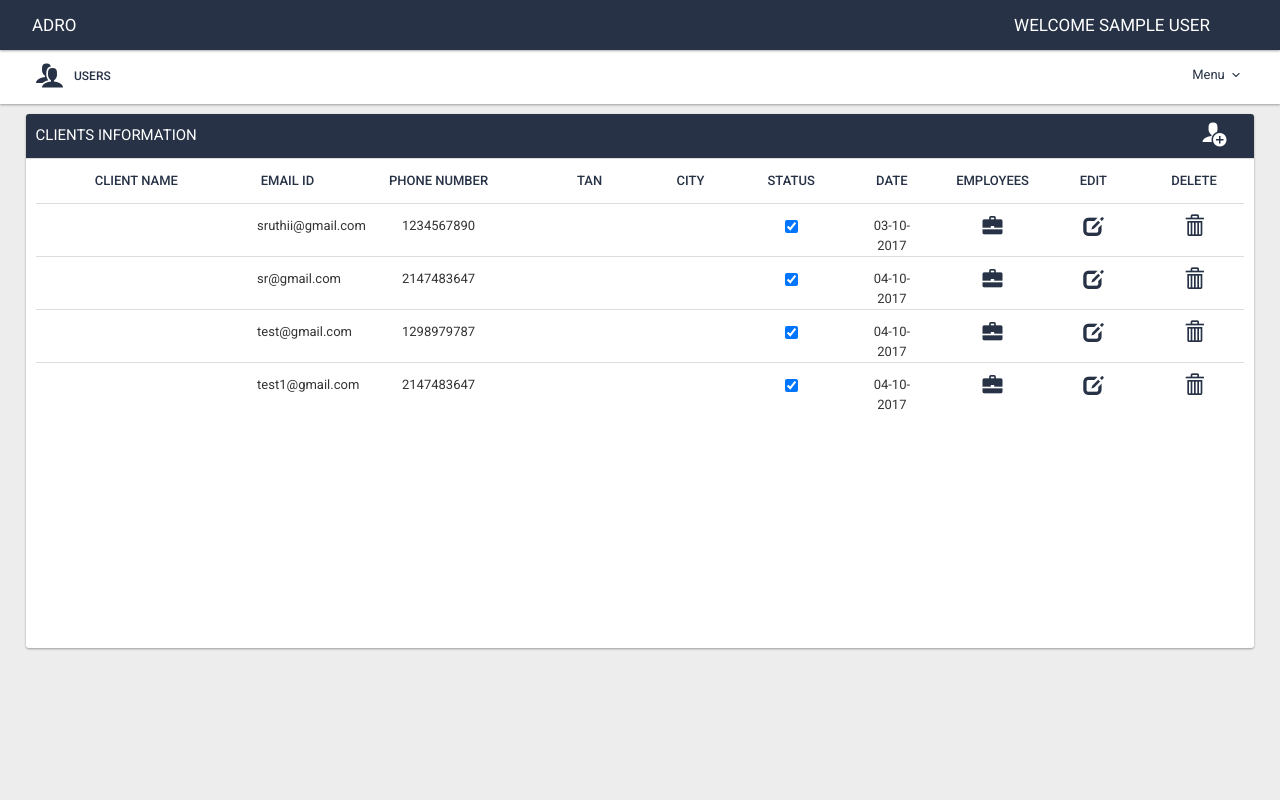
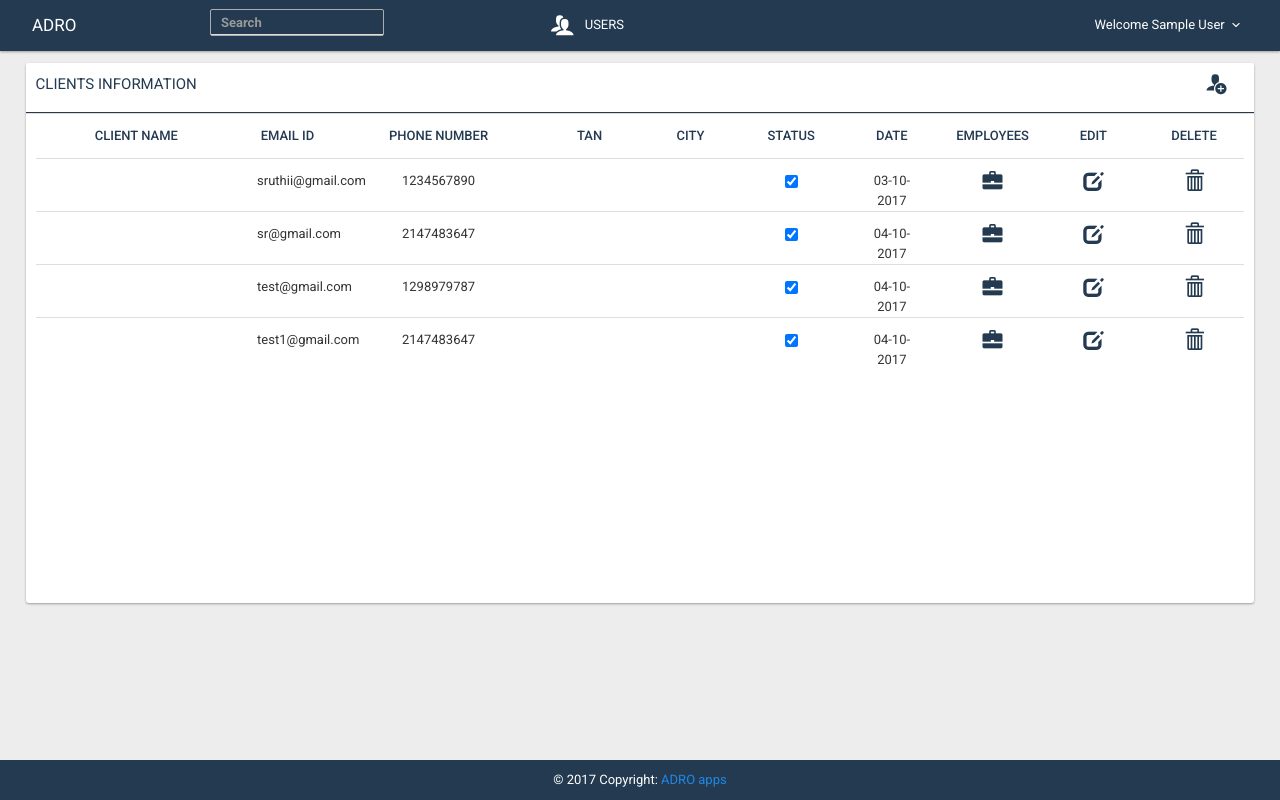
Before and after one commit to AdroApps/tds_modified, a PHP site: page /tds_modified/clients.php in a window 1280 px wide. Run offline with PHP 8.4, Linux system fonts and the light colour scheme; the visitor is signed in with stand-in values (Sample User, id 1); data comes from the database, SQL or seed files in the repository; data that the repository does not hold is empty; some libraries are stand-ins or nearby versions.

Commit message:
changes for bugs
user role fixes
edit profile chages
change password changes
deletion of auditor fix

```diff
--- a/auditor_users.php
+++ b/auditor_users.php
@@ -29,13 +29,11 @@ $user_data = mysqli_query($conn , $user_sql);
 			</tr>
 
 		</thead>
-		<tbody>
+		<tbody id="myTable">
 			<?php
 			if( mysqli_num_rows($user_data)<=0)
 	           echo "<tr align='center' ><td class='nores'>No Results Found</td></tr>";
 
-				?>
-			<?php
 
 			while($row=mysqli_fetch_array($user_data)){
 
--- a/clients.php
+++ b/clients.php
@@ -103,8 +103,10 @@ while($row=mysqli_fetch_array($sres))
 			</tr>
 
 		</thead>
-		<tbody>
+		<tbody id="myTable">
 			<?php
+				if( mysqli_num_rows($user_data)<=0)
+	           echo "<tr align='center' ><td class='nores'>No Results Found</td></tr>";
 
 			while($row=mysqli_fetch_array($user_data)){
 				echo "<tr  class='col-xs-12' id=".$row[0]." align='center'>
@@ -227,7 +229,8 @@ while($row=mysqli_fetch_array($sres))
 </div>
 </div>
 <!---modal-->
-
+<?php
+include_once "footer.php";?>
 
 <script>
 $( document ).ready(function() {
--- a/css/style.css
+++ b/css/style.css
@@ -88,33 +88,33 @@ table.responsive-table th {
 .newtable{min-height: 460px!important;overflow-y: scroll;overflow-x: hidden!important;}
 .noscroll{overflow-x: hidden!important;}
 .newpanel{margin: 4px 2%;
-    margin-top: 5%;}
+    margin-top: 1%;}
 	.tbpanel{margin: 4px 2%;
     margin-top: 2%;}
 .newpanel h3{padding-top:1%}
 .btncls,.btncls:hover{
-       background-color: #273246!important;
+       background-color: #243a51!important;
     right: 0px;
     top: 35%;
     border-radius: 5px!important;
     right: 2%;
-    background: #273246;
+    background: #243a51;
     color: white!important;
     text-transform: uppercase!important;
     margin-top: -3%!important;
     padding: 4px 18px!important;
 }
 .btnbg,.btnbg:hover, .btn-md,.btn-md:hover{
-    border-color: #273246!important;
+    border-color: #243a51!important;
 	color: white!important;
 }
 span.glyphicon,span.glyphicon:hover,span.glyphicon:focus{    border-color: white!important;
-    color: #273246!important;
+    color: #243a51!important;
     background-color: white!important;
     font-size: 20px;
     margin-top: -13px;background:none!important;
 }
-.newbtn{border-color: #273246!important;background: #273246!important;
+.newbtn{border-color: #243a51!important;background: #243a51!important;
 	color: white!important;
 }
 a.btnbg {
@@ -154,27 +154,27 @@ table.dataTable thead .sorting_desc:after {
 }
 .pagination > .active > a, .pagination > .active > span, .pagination > .active > a:hover, .pagination > .active > span:hover, .pagination > .active > a:focus, .pagination > .active > span:focus,#insert{
 	color:white!important;
-	background:#273246!important;
+	background:#243a51!important;
 }
 .pagination{ margin-top: 8%!important;
 }
 #user_data_info{
-    color: #273246!important;
+    color: #243a51!important;
     font-weight: bold;
     margin-left: 4%;
     margin-top: 5%;
 }
-th{text-transform:uppercase;color: #273246!important;padding:12px 8px!important;text-align:center!important;}
+th{text-transform:uppercase;color: #243a51!important;padding:12px 8px!important;text-align:center!important;}
 #user_data tr{text-align:center!important;padding:0px!important;    height: 58px;}
 .newt{
 padding:0px!important;
 }
 .navbar-default {
-    background-color: #273246!important;
-    border-color: #273246!important;
+    background-color: #243a51!important;
+    border-color: #243a51!important;
 }
 .navbar-default .navbar-nav > .active > a, .navbar-default .navbar-nav > .active > a:hover, .navbar-default .navbar-nav > .active > a:focus{
-color:white!important;
+color:white!important;    background-color: #243a51!important;
 font-size: 14px;
     text-transform: uppercase;
 
@@ -183,7 +183,7 @@ font-size: 14px;
     background-color: white!important;
 }
 .navbar-inverse .navbar-nav > .active > a:after {
-     background-color: #273246!important;
+     background-color: #243a51!important;
 }
 .navbar-default .navbar-nav > .active > a:after {
     margin-bottom: 1px!important;
@@ -192,19 +192,19 @@ body{
 background:#eeeded;
 }
 .navbar-inverse .navbar-nav > .open > a, .navbar-inverse .navbar-nav > .open > a:hover, .navbar-inverse .navbar-nav > .open > a:focus,.navbar-inverse .navbar-nav > li > a:hover, .navbar-inverse .navbar-nav > li > a:focus,.navbar-inverse .navbar-nav > li > a{
-	color: #273246!important;
+	color: #243a51!important;
 }
 .navbar-static-top{
-color: #273246!important;
+color: #243a51!important;
 background-color: white!important;
 }
 .navbar-fixed-top{
- background-color: #273246!important;
+ backgorund-color: #243a51!important;
  color: white!important;
 }
 .navbar-brand{
 	    margin-left: 12px!important;
-    color: white!important;
+   color: white!important;
     font-size: 17px;
     text-transform: uppercase;
 }
@@ -246,7 +246,7 @@ input[type="file"]::-webkit-file-upload-button {
     background: white;
     border: none;
     font-size: 14px;
-    color: #273246!important;
+    color: #243a51!important;
     border-radius: 2px;
     padding: 9px;
 }
@@ -257,7 +257,7 @@ input[type="file"]::-webkit-file-upload-button {
     width: 100%;
 }
 .tdat td {
-  color: #273246!important;
+  color: #243a51!important;
     text-align: left;
     padding: 8px;
 }
@@ -274,12 +274,12 @@ input[type="file"]::-webkit-file-upload-button {
     text-transform: uppercase;
     font-size: 15px;
     font-weight: bold;
-    color: #273246!important;
+    color: #243a51!important;
 }
 .tot{
 border-radius:5px;
-border:solid 1px #273246!important;
-color:#273246!important;
+border:solid 1px #243a51!important;
+color:#243a51!important;
 font-weight:bold;
 width:85px;
 }.amt {
@@ -302,16 +302,18 @@ width:85px;
     /* border-top-right-radius: 3px; */
     /* border-top-left-radius: 3px; */
     font-size: 20px;
-    color: #273246!important;
+    color: #243a51!important;
     text-transform: uppercase;
 }
 .quarteri tr,.quarteri td{border:none!important;text-align:right;}
 .panel-heading {
-    color: #333333;
-    background-color: #273246!important;
-    border-color: #273246!important;
-    color: white!important;
-    padding: 10px;    font-size: 15px;
+       color: #333333;
+    /* background-color: #243a51!important; */
+    border-color: #243a51!important;
+    color: #243a51!important;
+    padding: 10px;
+    font-size: 15px;
+    min-height: 50px;
 }
 [class^="icon-"], [class*=" icon-"] {
     font-family: 'icomoon';
@@ -324,7 +326,7 @@ width:85px;
     min-width: 1em;
     display: inline-block;
     text-align: center;
-    font-size: 24px!important;
+    font-size: 20px!important;
     vertical-align: middle;
     position: relative;
     top: -1px;
@@ -335,16 +337,16 @@ width:85px;
 text-align:right;
 }
 .newbg{
-  background-color: #273246!important;
-    border-color: #273246!important;
+  background-color: #243a51!important;
+    border-color: #243a51!important;
     color: white!important;
 }
 .login{
 	padding:20px!important;
-}
+}/*
 .navbar-toggle{
 width:10px;
-}
+}*/
 .dataTables_empty{
 width:100%;
 }
@@ -378,7 +380,7 @@ width:100%;
 #alertBox h1 {
 	margin:0;
 	font:bold 0.9em verdana,arial;
-	background-color:#273246!important;
+	background-color:#243a51!important;
 	color:#FFF;
 	border-bottom:1px solid #000;
 	padding:2px 0 2px 5px;
@@ -403,7 +405,7 @@ width:100%;
 	text-transform:uppercase;
 	text-align:center;
 	color:#FFF;
-	background-color:#273246!important;
+	background-color:#243a51!important;
 	border-radius: 3px;
 	text-decoration:none;
 }
@@ -501,6 +503,71 @@ code span {
     top: -24px;
 }
 #myInput{
-float:right;    padding: 0 10px;color:#273246!important;
-font-weight:bold;
+float:right;    padding: 0 10px;    color: white!important;
+font-weight:bold;height:25px;
 }
+.navbar-default .navbar-nav > li > a,.navbar-default .navbar-brand{
+color:#fff!important;
+}
+@media only screen and (max-width: 500px) {
+	body {
+  padding-top: 0px;
+}
+  .newpanel{margin: 4px 2%;
+  margin-top:2%;z-index:9999;
+}
+.table-fixed1  tbody {
+height: 100px!important;
+    overflow-y: auto;
+	    overflow-x: hidden;
+    width: 100%;
+}
+.table-responsive{
+    overflow-x: hidden;
+}
+.table-fixed tbody {
+height: 280px;    overflow-x: hidden;
+    overflow-y: auto;
+    width: 100%;
+}
+}
+.inpt{
+    margin-top: 3%;
+    border-radius: 2px;
+    border: solid 1px #adadad;
+}
+.footer {
+position: absolute;
+bottom: 0;
+width: 100%;
+height: 40px;
+background-color: #243a51 !important;
+left: 0px;
+right: 0px;
+color: white;
+}.footer .container-fluid{text-align: center;
+top: 10px;
+margin-top: 10px;
+padding:0px!important;
+}
+@media (min-width: 768px) {
+  body {
+    padding-top: 50px !important;
+  }
+}
+tr.hidden-sm ,tr.hidden-lg{
+    display: block!important;
+}
+
+.panel-heading{/*background: -moz-linear-gradient(92eg, rgba(192,192,192,1) 0%, rgba(255,255,255,1) 50%, rgba(128,128,128,1) 100%);  ff3.6+
+background: -webkit-gradient(linear, left top, left bottom, color-stop(0%, rgba(192,192,192,1)), color-stop(50%, rgba(255,255,255,1)), color-stop(100%, rgba(128,128,128,1))); /* safari4+,chrome
+background: -webkit-linear-gradient(272deg, rgba(192,192,192,1) 0%, rgba(255,255,255,1) 50%, rgba(128,128,128,1) 100%); safari5.1+,chrome10+
+background: -o-linear-gradient(272deg, rgba(192,192,192,1) 0%, rgba(255,255,255,1) 50%, rgba(128,128,128,1) 100%);  opera 11.10+
+background: -ms-linear-gradient(272deg, rgba(192,192,192,1) 0%, rgba(255,255,255,1) 50%, rgba(128,128,128,1) 100%);  ie10+
+background: linear-gradient(178deg, rgba(192,192,192,1) 0%, rgba(255,255,255,1) 50%, rgba(128,128,128,1) 100%);  w3c
+filter: progid:DXImageTransform.Microsoft.gradient( startColorstr='#c0c0c0', endColorstr='#808080',GradientType=0 );  ie6-9 */}
+
+.dwnldbtn{
+background:white!important;
+color: #243a51 !important;
+}
--- /dev/null
+++ b/footer.php
@@ -0,0 +1,6 @@
+<footer class="footer">
+      <div class="container-fluid">
+                        © 2017 Copyright: <a href="https://www.MDBootstrap.com">ADRO apps </a>
+
+                    </div>
+    </footer>
--- a/header.php
+++ b/header.php
@@ -24,11 +24,7 @@ function active($currect_page){
 <script>
 var url = "http://localhost/tds_modified/api/";
 </script>
-<style>body {
-  padding-top: 50px;
-}
 
-</style>
 <title>TDS MANAGEMENT SYSTEM</title>
 <meta name="viewport" content="width=device-width">
 <meta name="viewport" content="width=device-width, initial-scale=1">
@@ -55,28 +51,28 @@ var url = "http://localhost/tds_modified/api/";
 
 
 
-  </head><body><div class="navbar navbar-inverse navbar-fixed-top" style="top:0;position:fixed;" role="navigation">
-	<div class="navbar-header col-md-6 col-sm-10 col-xs-12">
-        <div class="navbar-header col-md-8 col-xs-6"><a class="navbar-brand" href="#">ADRO</a></div>
-		<button type="button" class="pull-right col-xs-4 navbar-toggle" data-toggle="collapse" data-target=".navbar-collapse">
+  </head><body>
+
+  <nav class="navbar navbar-default navbar-fixed-top">
+
+        <div class="navbar-header">
+          <button type="button" class="navbar-toggle collapsed" data-toggle="collapse" data-target="#navbar" aria-expanded="false" aria-controls="navbar">
             <span class="sr-only">Toggle navigation</span>
             <span class="icon-bar"></span>
             <span class="icon-bar"></span>
             <span class="icon-bar"></span>
           </button>
+          <a class="navbar-brand" href="#">Adro</a>
         </div>
-	<div class="col-md-6 col-xs-2 col-xs-12">
+        <div id="navbar" class="navbar-collapse collapse">
+		<div class="col-sm-3 col-md-3">
 
-        <div class="navbar-header pull-right"><a class="navbar-brand" href="#">Welcome <?php echo $_SESSION['name'];?></a></div>
+        <div class="input-group inpt">
+            <input id="myInput" type="text" class="form-control" placeholder="Search" name="q">
 
         </div>
-
         </div>
-<div class="navbar navbar-inverse navbar-static-top" style="position:fixed;width:100%;" role="navigation">
-
-	<div class="collapse navbar-collapse">
-
-	<ul class="nav navbar-nav navbar-nav-material">
+          <ul class="nav navbar-nav">
             <?php if($_SESSION['role_id']==SUPERADMIN){?>
 					<li class="<?php active('users.php');?>"><a href="users.php"><i class="icon-users position-left"></i> USERS</a></li>
 				<?php }?>
@@ -92,24 +88,15 @@ var url = "http://localhost/tds_modified/api/";
 				<?php if($_SESSION['role_id']==AUTHOR){?>
 					<li class="<?php active('clients.php');?>"><a href="clients.php"><i class="icon-user-tie position-left"></i>Clients</a></li>
 				<?php }?>
-				<li class="dropdown hidden-md hidden-lg">
-              <a href="#" class="dropdown-toggle" data-toggle="dropdown">Menu <b class="caret"></b></a>
+
+          </ul>
+
+		  <ul class="nav navbar-nav navbar-right">
+            <li class="dropdown">
+              <a href="#" class="dropdown-toggle" data-toggle="dropdown">Welcome <?php echo $_SESSION['name'];?> <b class="caret"></b></a>
               <ul class="dropdown-menu">
-               <li><a href="#"><i class="icon-user-plus"></i> My profile</a></li>
-						<li><a href="#"><span class="badge badge-warning pull-right"></span> <i class="icon-comment-discussion"></i> Notifications</a></li>
-						<li class="divider"></li>
-						<li><a href="change_password.php"><i class="icon-key"></i> Change Password</a></li>
-						<li><a href="logout.php"><i class="icon-switch2"></i> Logout</a></li>
-              </ul>
-            </li>
-			</ul>
-			<ul class="nav navbar-nav pull-right hidden-xs hidden-sm">
-
-			<li class="dropdown">
-              <a href="#" class="dropdown-toggle" data-toggle="dropdown">Menu <b class="caret"></b></a>
-              <ul class="dropdown-menu">
-               <li><a href="#"><i class="icon-user-plus"></i> My profile</a></li>
-						<li><a href="#"><span class="badge badge-warning pull-right"></span> <i class="icon-comment-discussion"></i> Notifications</a></li>
+               <li><a href="edit_profile.php"><i class="icon-user-plus"></i> My profile</a></li>
+						<li><a href="notifications.php"><span class="badge badge-warning pull-right"></span> <i class="icon-comment-discussion"></i> Notifications</a></li>
 						<li class="divider"></li>
 						<li><a href="change_password.php"><i class="icon-key"></i> Change Password</a></li>
 						<li><a href="logout.php"><i class="icon-switch2"></i> Logout</a></li>
@@ -117,11 +104,12 @@ var url = "http://localhost/tds_modified/api/";
             </li>
           </ul>
 
-	</div>
-</div>
+        </div><!--/.nav-collapse -->
+
+    </nav>
 
 
-<script>/*
+<script>
 
 var ALERT_TITLE = "Info!";
 var ALERT_BUTTON_TEXT = "Ok";
@@ -171,6 +159,78 @@ function removeCustomAlert() {
 }
 function ful(){
 alert('Alert this pages');
-}*/</script>
+}/*
+	<table class="table table-fixed" >
+		<thead>
+			<tr>
+
+				<th  class="col-xs-1"> Name</th>
+				<th  class="col-xs-2">Email</th>
+				<th  class="col-xs-2">Phone Number</th>
+				<th  class="col-xs-2">Internal Users</th>
+				<th  class="col-xs-1">Status</th>
+				<th  class="col-xs-2">Date</th>
+				<th class="col-xs-1">Edit</th>
+				<th class="col-xs-1">Delete</th>
+			</tr>
+
+		</thead>
+		<tbody id="myTable">
+		<?php if( mysqli_num_rows($user_data)<=0){
+
+	echo "<tr align='center' ><td class='nores'>No Results Found</td></tr>";
+}
+				?>
+			<?php
+
+			while($row=mysqli_fetch_array($user_data)){
+
+				echo "<tr id=".$row[0]." align='center'>
+				<td class='edit-orgname col-xs-1'><a href='auditor_users.php?auditor=$row[0]'>".$row[1]."</a></td>";
+				echo
+				"<td class='edit-mail col-xs-2'>".$row[3]."</td>";
+				echo "<input type='hidden' value='$row[1]' class='edit-uname$row[0]'/>";
+				echo
+				"<td class='edit-number col-xs-2'>".$row[4]."</td>";
+
+						echo "<td class='col-xs-2'>	<a href='internal_users.php?auditor_id=$row[0]' class='btn btn-xs btnbg '>
+							<span class='glyphicon glyphicon-briefcase'></span>
+						</a></td>";
+				if($row[9]=='1')
+				echo "<td class='edit-pname col-xs-1'><input id='checkbox1' type='checkbox' checked='checked' value='".$row[9]."' onChange='setStatus(0,$row[0])'/></td>";
+			else
+
+				echo "<td class='edit-pname col-xs-1'><input id='checkbox1' class='$row[0]' type='checkbox' value='".$row[9]."'  onChange='setStatus(1,$row[0])'/></td>";
+				echo
+				"<td class='edit-date col-xs-2'>".date('d-m-Y', strtotime($row[8]))."</td>";
+
+
+				echo"
+				<td class='col-xs-1'>
+						<a  data-toggle='modal' data-target='#myUserModal' class='edit_user btn btn-xs btnbg'>
+							<span class='glyphicon glyphicon-edit'></span>
+						</a>
+					</td>
+					<td class='col-xs-1'>
+						<a id='$row[0]' class='btn btn-xs btnbg remove-item'>
+							<span class='glyphicon glyphicon-trash'></span>
+						</a>
+					</td>
+
+				</tr>";
+			}
+
+			?>
+		</tbody>
+	</table>*/
+	$( document ).ready(function() {
+	 $("#myInput").on("keyup", function() {
+    var value = $(this).val().toLowerCase();
+    $("#myTable tr").each(function() {
+      $(this).toggle($(this).text().toLowerCase().indexOf(value) > -1)
+    });
+  });
+   });
+	</script>
 </body>
 </html>
```
Also changed, not shown: api/getTdsData.php (+8 -8 lines), api/getUserData.php (+18 -1 lines), change_password.php (+38 -5 lines), client_employees.php (+4 -4 lines), edit_profile.php (added, +105 -0 lines), internal_users.php (+19 -15 lines), notifications.php (added, +45 -0 lines), quarter_data.php (+5 -5 lines), tds_data.php (+8 -12 lines), users.php (+8 -13 lines). Lines whose indentation alone changed are shown as unchanged.
